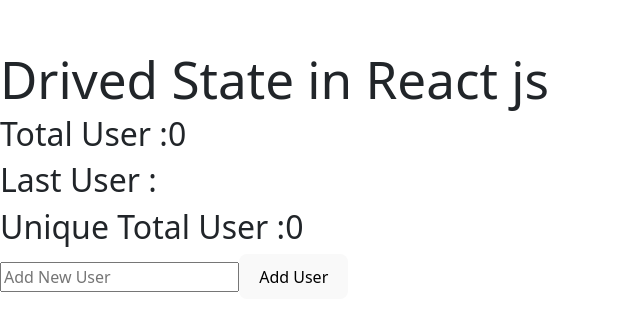
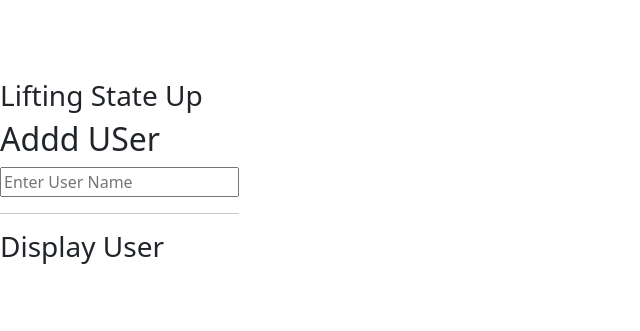
Before and after one commit to Junaid-webdev/react, a React (Vite) app in the folder react-app/: page / in a window 1280 px wide. Shown: the part 225-556 px from the top of the page, without its empty margins (0-640 px from the left). Built offline with nearby package versions, Linux system fonts and the light colour scheme.

Commit message:
lifting user

```diff
--- /dev/null
+++ b/react-app/src/Adduser.jsx
@@ -0,0 +1,10 @@
+function AddUser({setUser}){
+
+
+    return<>
+    <h2>Addd USer</h2>
+    <input type="text" onChange={(event)=>setUser(event.target.value)} placeholder="Enter User Name"/>
+    <hr />
+    </>
+}
+export default AddUser;
--- a/react-app/src/App.jsx
+++ b/react-app/src/App.jsx
@@ -1,30 +1,13 @@
 import { useState } from "react";
-
+import AddUser from "./Adduser";
+import DisplayUser from "./Display";
 
 function App(){
-const [users,setUsers]=useState([]);
 const [user,setUser]=useState('');
-const handleAddUser = ()=>{
-setUsers([...users,user]);
-}
-const total = users.length;
-const last = users[users.length-1];
-const unique = [...new Set(users)].length;
-
   return<>
-  <h1>Drived State in React js</h1>
-
-  <h2>Total User :{total}</h2>
-  <h2>Last User :{last}</h2>
-  <h2>Unique Total User :{unique}</h2>
-
-  <input type="text" onChange={(event)=>setUser(event.target.value)} placeholder="Add New User" />
-  <button onClick={handleAddUser}>Add User</button>
-  {
-    users.map((item,index)=>(
-      <h4 key={index}>{item}</h4>
-    ))
-  }
+  <h3>Lifting State Up</h3>
+  <AddUser setUser={setUser}/>
+    <DisplayUser user={user}/>
   </>
 }
 export default App;
--- /dev/null
+++ b/react-app/src/Display.jsx
@@ -0,0 +1,11 @@
+function DisplayUser({user}){
+
+
+
+    return<>
+    <h3>Display User</h3>
+    <h4>{user}</h4>
+
+    </>
+}
+export default DisplayUser;
```
